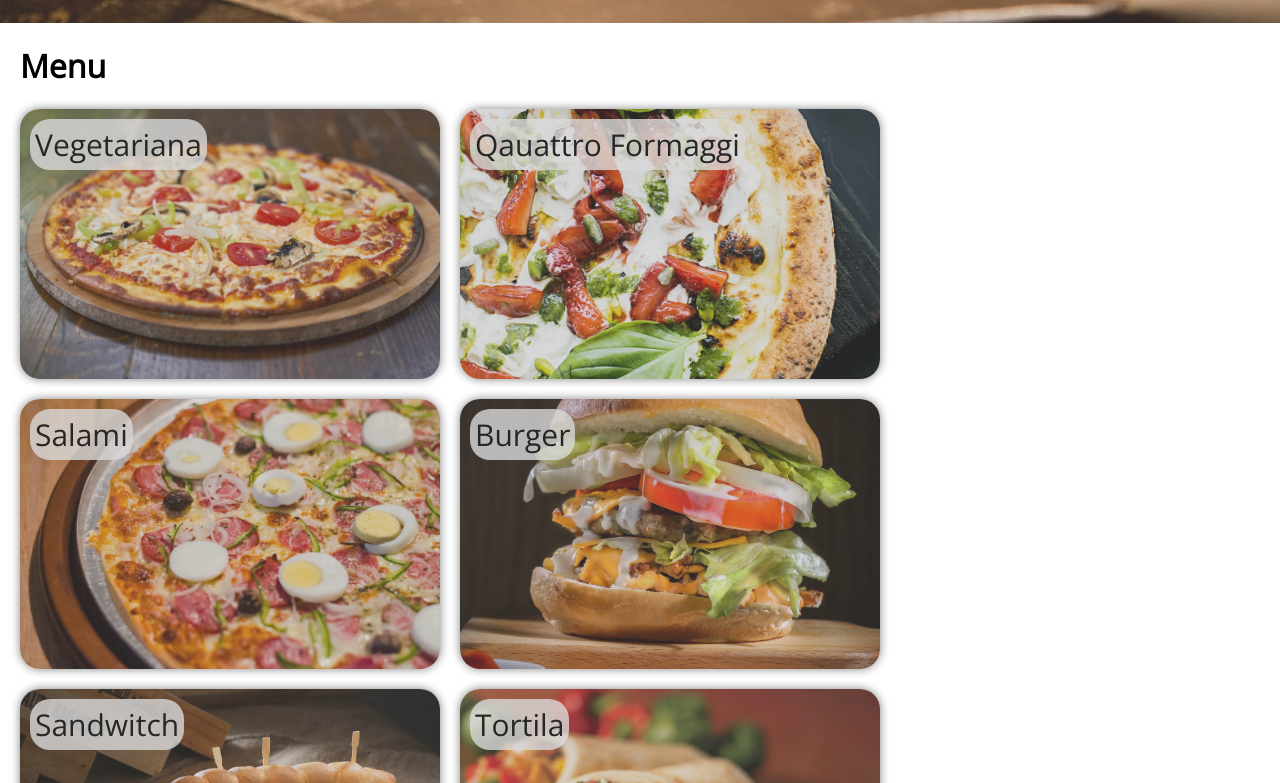
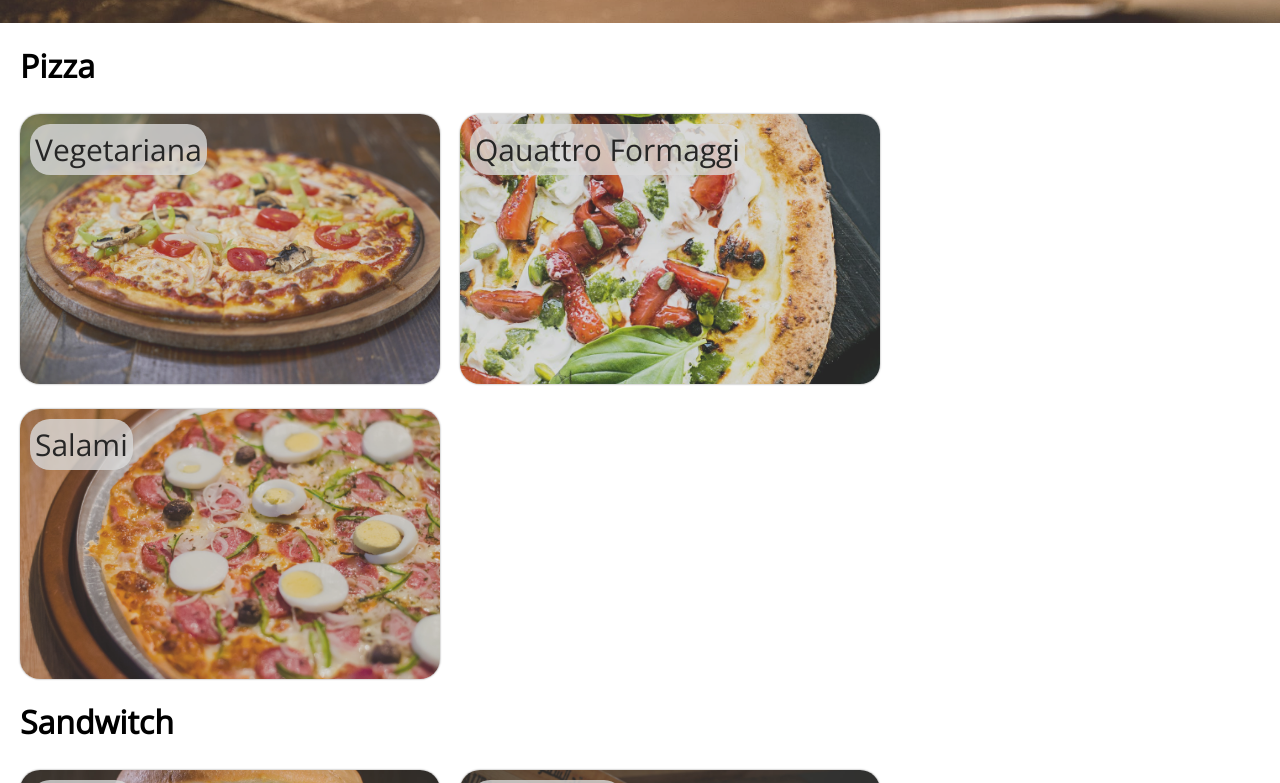
Before and after one commit to Wafrey/pizza-restaurant, a React (Create React App) app in the folder client/: page / in a window 1280 px wide. Shown: the part 477-1260 px from the top of the page. Built offline with nearby package versions, Linux system fonts and the light colour scheme.

Commit message:
split foodData into sections, and refactor app.js

```diff
--- a/client/src/App.js
+++ b/client/src/App.js
@@ -1,19 +1,7 @@
-import { createGlobalStyle } from "styled-components";
 import { Navbar } from "./navbar/Navbar";
 import { Banner } from "./Banner/Banner";
 import { Menu } from "./Menu/Menu";
-
-const GlobalStyle = createGlobalStyle`
-  body {
-    margin: 0;
-    padding: 0;
-    font-family: 'Montserrat', sans-serif;
-  }
-  h1,h2,h3{
-      font-family: 'Open Sans', sans-serif;
-
-    }
-`;
+import { GlobalStyle } from './Styles/GlobalStyle';
 
 function App() {
   return (
--- a/client/src/Data/FoodData.js
+++ b/client/src/Data/FoodData.js
@@ -1,34 +1,51 @@
-export const foods = [
+export const foodItems = [
   {
-        name: 'Vegetariana',
-        img: '/image/menu-pizza-vegetariana.jpeg'
+    name: "Vegetariana",
+    img: "/image/menu-pizza-vegetariana.jpeg",
+    section: "Pizza",
   },
   {
-        name: 'Qauattro Formaggi',
-        img: '/image/menu-pizza.jpeg'
+    name: "Qauattro Formaggi",
+    img: "/image/menu-pizza.jpeg",
+    section: "Pizza",
   },
   {
-        name: 'Salami',
-        img: '/image/menu-pizza-eggs.jpeg'
+    name: "Salami",
+    img: "/image/menu-pizza-eggs.jpeg",
+    section: "Pizza",
   },
   {
-        name: 'Burger',
-        img: '/image/menu-burger.jpeg'
+    name: "Burger",
+    img: "/image/menu-burger.jpeg",
+    section: "Sandwitch",
   },
   {
-        name: 'Sandwitch',
-        img: '/image/menu-sandwitch.jpeg'
+    name: "Sandwitch",
+    img: "/image/menu-sandwitch.jpeg",
+    section: "Sandwitch",
   },
   {
-        name: 'Tortila',
-        img: '/image/menu-tortila.jpeg'
+    name: "Tortila",
+    img: "/image/menu-tortila.jpeg",
+    section: "Sandwitch",
   },
   {
-        name: 'Salad',
-        img: '/image/menu-salad.jpg'
+    name: "Salad",
+    img: "/image/menu-salad.jpg",
+    section: "Salad",
   },
   {
-        name: 'Chicken Salad',
-        img: '/image/menu-chicken-salad.jpeg'
+    name: "Chicken Salad",
+    img: "/image/menu-chicken-salad.jpeg",
+    section: "Salad",
   },
 ];
+
+export const foods = foodItems.reduce((res, food) => {
+  if (!res[food.section]) {
+    res[food.section] = [];
+  }
+
+  res[food.section].push(food);
+  return res;
+}, {});
--- a/client/src/Menu/FoodGrid.js
+++ b/client/src/Menu/FoodGrid.js
@@ -22,10 +22,16 @@ export const Food = styled(Title)`
   background-image: ${({ img }) => `url(${img})`};
   background-position: center;
   background-size: cover;
-  box-shadow: 0px 0px 10px 0px grey;
+  transition-property: box-shadow margin-top filter;
+  transition-duration: 0.3s;
+  margin-top: 5px;
+  box-shadow: 0px 0px 2px 0px grey;
   filter: contrast(70%);
   &:hover {
     cursor: pointer;
-    opacity: 0.7;
+    filter: contrast(100%);
+    margin-top: 0px;
+    margin-bottom: 5px;
+    box-shadow: 0px 0px 10px 0px grey;
   }
 `;
--- a/client/src/Menu/Menu.js
+++ b/client/src/Menu/Menu.js
@@ -11,7 +11,9 @@ const MenuStyled = styled.div`
 export function Menu() {
   return (
     <MenuStyled>
-      <h1>Menu</h1>
+      {Object.entries(foods).map(([sectionName, foods]) => (
+        <>
+          <h1>{sectionName}</h1>
           <FoodGrid>
             {foods.map((food) => (
               <Food img={food.img}>
@@ -19,6 +21,8 @@ export function Menu() {
               </Food>
             ))}
           </FoodGrid>
+        </>
+      ))}
     </MenuStyled>
   );
 }
--- /dev/null
+++ b/client/src/Styles/GlobalStyle.js
@@ -0,0 +1,13 @@
+import { createGlobalStyle } from "styled-components";
+
+export const GlobalStyle = createGlobalStyle`
+  body {
+    margin: 0;
+    padding: 0;
+    font-family: 'Montserrat', sans-serif;
+  }
+  h1,h2,h3{
+      font-family: 'Open Sans', sans-serif;
+
+    }
+`;
--- a/client/src/navbar/Navbar.js
+++ b/client/src/navbar/Navbar.js
@@ -20,7 +20,12 @@ const Logo = styled(Title)`
 export function Navbar() {
   return (
     <NavbarStyled>
-      <Logo>PizzaRestaurant 🍕</Logo>
+      <Logo>
+        PizzaRestaurant{" "}
+        <span role="img" aria-label="pizza-slice">
+          🍕
+        </span>
+      </Logo>
     </NavbarStyled>
   );
 }
```
Lines whose indentation alone changed are shown as unchanged.
